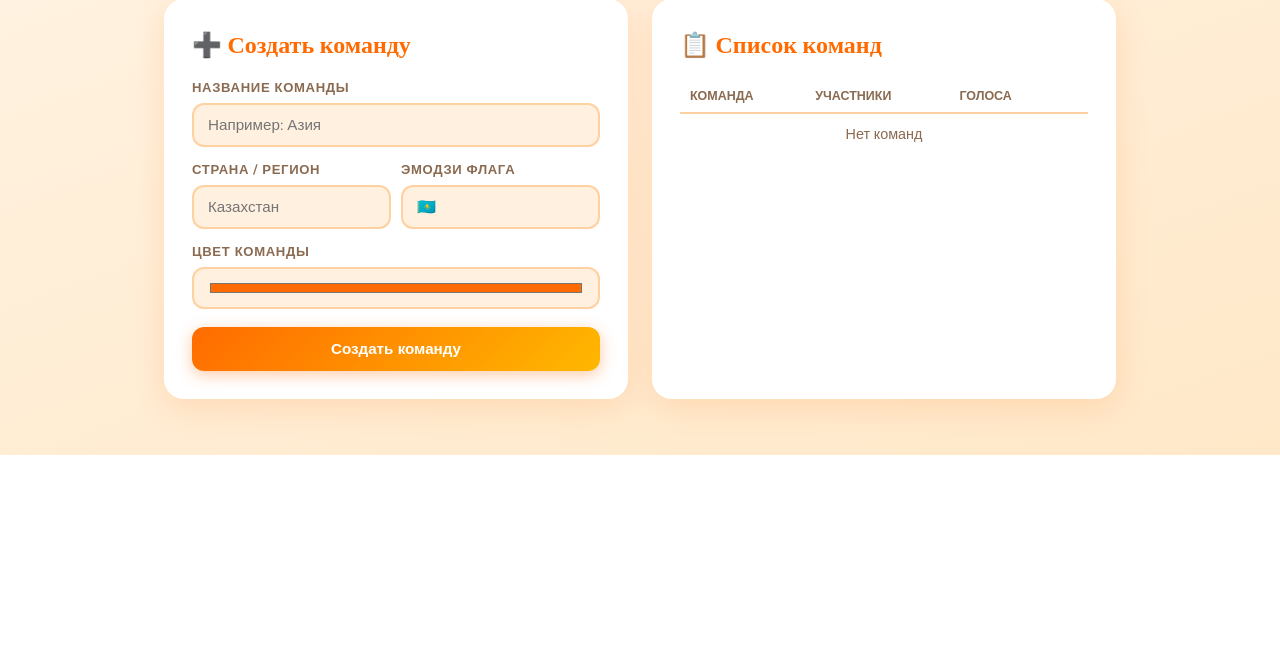
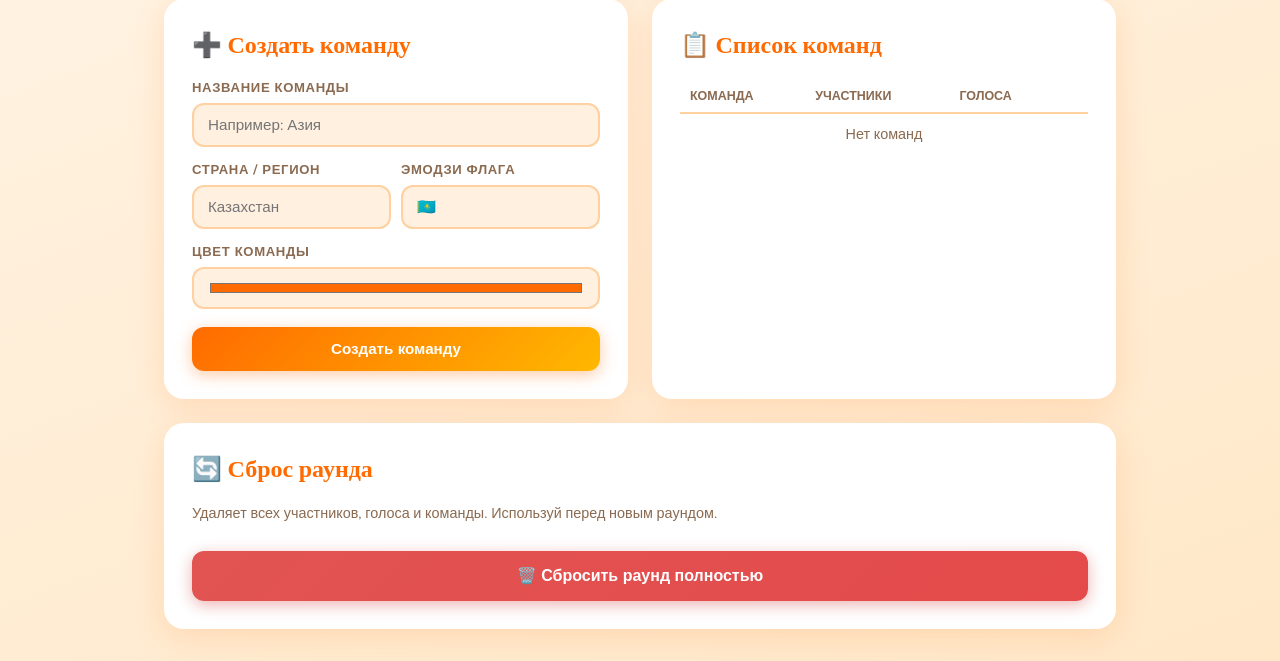
Before and after one commit to LekerovaAmina/mirovoikaleidoscop, a Flask app: page /admin/dashboard in a window 1280 px wide. Shown: the part 345-1006 px from the top of the page. Before the commit the page ends 800 px from the top, so only its background shows below. Run offline with Flask 3, Linux system fonts and the light colour scheme; the visitor is signed in with stand-in values (Sample User, id 1); data that the repository does not hold is empty; some libraries are stand-ins or nearby versions.

Commit message:
кнопка сброса

```diff
--- a/app.py
+++ b/app.py
@@ -275,6 +275,19 @@ def api_my_status():
         return jsonify({'team_id': p['team_id'], 'voted_for': p['voted_for']})
     return jsonify({'team_id': None, 'voted_for': None})
 
+@app.route('/api/reset-round', methods=['POST'])
+def api_reset_round():
+    if not session.get('is_admin'):
+        return jsonify({'error': 'Unauthorized'}), 401
+    conn = get_db()
+    cur = conn.cursor()
+    cur.execute("DELETE FROM participants")
+    cur.execute("DELETE FROM teams")
+    conn.commit()
+    cur.close()
+    conn.close()
+    return jsonify({'ok': True})
+
 with app.app_context():
     try:
         init_db()
--- a/docker-compose.yml
+++ b/docker-compose.yml
@@ -25,7 +25,7 @@ services:
       DB_HOST: db
       DB_NAME: kaleidoscop
       DB_USER: postgres
-      DB_PASSWORD: password
+      DB_PASSWORD: 123
       ADMIN_PASSWORD: admin2024
       BASE_URL: http://localhost:5000
       SECRET_KEY: change-this-secret-key
--- a/templates/admin_dashboard.html
+++ b/templates/admin_dashboard.html
@@ -6,6 +6,7 @@
     background: linear-gradient(160deg, #FFF5E8 0%, #FFE8C8 100%);
     min-height: 100vh;
   }
+
   nav {
     background: white;
     display: flex; align-items: center;
@@ -94,6 +95,16 @@
     background:none; border:none; cursor:pointer; font-size:1rem;
     color:#DDA0A0; transition:color .2s;
   }
+  .btn-reset {
+    width: 100%; padding: 14px;
+    background: linear-gradient(135deg, #e15452, #e44a4a);
+    color: white; border: none; border-radius: 12px;
+    font-family: 'Nunito', sans-serif; font-size: 1rem; font-weight: 800;
+    cursor: pointer; margin-top: 24px;
+    box-shadow: 0 4px 16px rgba(200,0,0,0.3);
+    transition: transform .15s, box-shadow .15s;
+}
+.btn-reset:hover { transform: translateY(-2px); box-shadow: 0 8px 24px rgba(200,0,0,.45); }
   .del-btn:hover { color:#C00; }
   .msg { padding:8px 12px; border-radius:10px; font-size:.85rem; margin-bottom:12px; display:none; }
   .msg.ok { background:#F0FFF4; color:#2A7A2A; border:1px solid #A0D0A0; }
@@ -178,9 +189,29 @@
       </table>
     </div>
   </div>
+    <div class="card" style="margin-top:24px;">
+      <h2>🔄 Сброс раунда</h2>
+      <p style="color:var(--gray); font-size:.9rem; margin-bottom:4px;">
+        Удаляет всех участников, голоса и команды. Используй перед новым раундом.
+      </p>
+      <div id="reset-msg" class="msg"></div>
+      <button class="btn-reset" onclick="resetRound()">🗑️ Сбросить раунд полностью</button>
+    </div>
 </div>
 
 <script>
+async function resetRound() {
+  if (!confirm('Сбросить раунд? Удалятся ВСЕ участники, голоса и команды!')) return;
+  if (!confirm('Вы уверены? Это действие необратимо.')) return;
+  const r = await fetch('/api/reset-round', { method: 'POST' });
+  const msg = document.getElementById('reset-msg');
+  if (r.ok) {
+    showMsg(msg, 'ok', 'Раунд сброшен ✓ Можно начинать заново');
+    loadTeams(); loadStats();
+  } else {
+    showMsg(msg, 'err', 'Ошибка при сбросе');
+  }
+}
 async function loadStats(){
   const r = await fetch('/api/stats');
   const d = await r.json();
```
